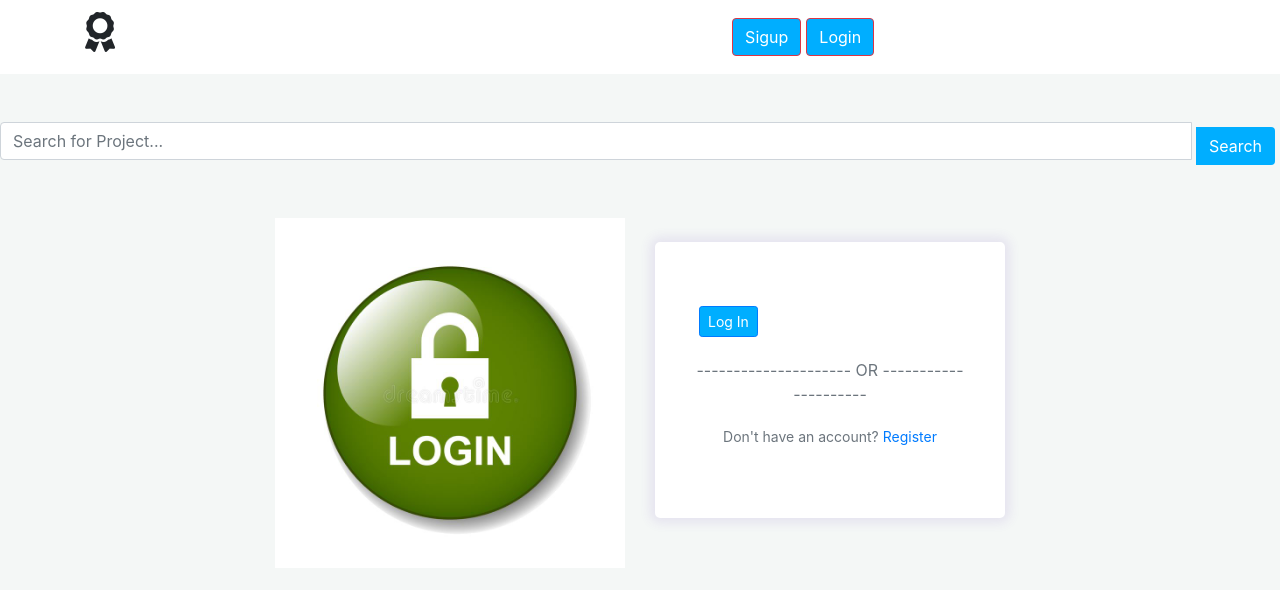
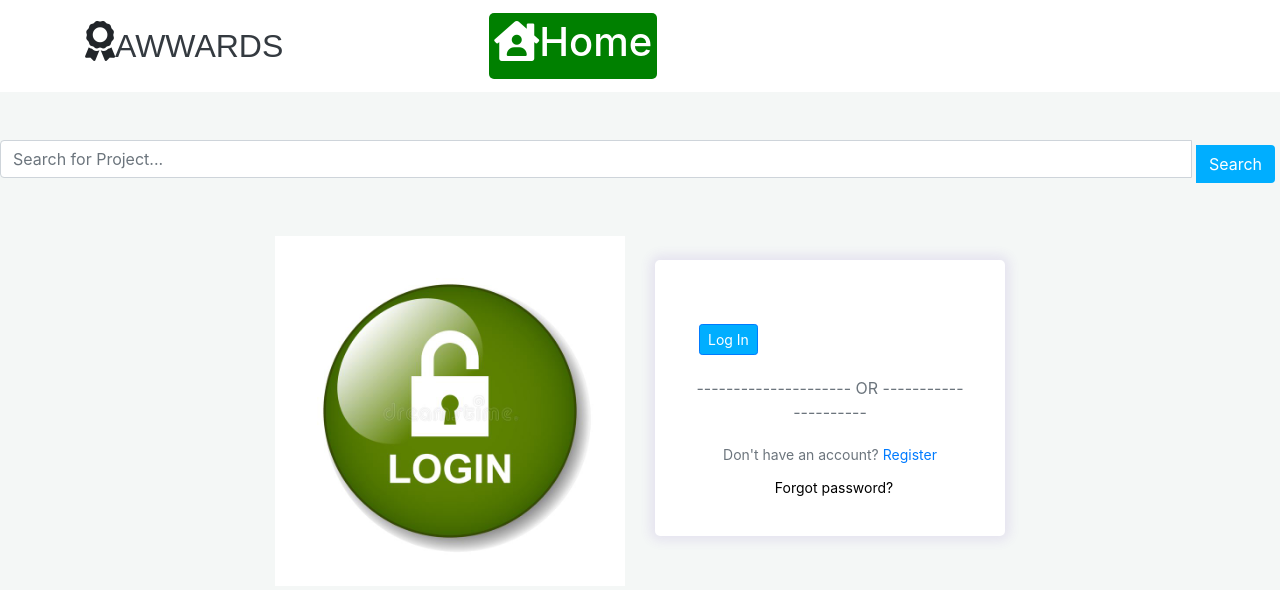
Before and after one commit to albunus/Awwards, a Django app: template award/templates/registration/login.html in a window 1280 px wide. Shown: the top 590 px of the page. Run offline with Django 3.2, Linux system fonts and the light colour scheme; the template is opened without the code that fills it, so the values that code supplies are empty; some libraries are stand-ins or nearby versions; some web fonts are replaced.

Commit message:
deployment

```diff
--- a/Awwards/urls.py
+++ b/Awwards/urls.py
@@ -21,7 +21,7 @@
 
 urlpatterns = [
     path("admin/", admin.site.urls),
-    path("accounts/register/",RegistrationView.as_view(success_url="/profile"),name="django_registration_register",),
+    path("accounts/register/",RegistrationView.as_view(success_url="/profile/"),name="django_registration_register",),
     path("accounts/", include("django_registration.backends.one_step.urls")),
     path("accounts/", include("django.contrib.auth.urls")),
     path("api-auth/", include("rest_framework.urls")),
--- a/award/templates/base.html
+++ b/award/templates/base.html
@@ -17,9 +17,7 @@
     <link rel="stylesheet" href="https://cdnjs.cloudflare.com/ajax/libs/font-awesome/5.15.4/css/all.min.css"
         integrity="sha512-1ycn6IcaQQ40/MKBW2W4Rhis/DbILU74C1vSrLJxCq57o941Ym01SwNsOMqvEBFlcgUa6xLiPY/NS5R+E6ztJQ=="
         crossorigin="anonymous" referrerpolicy="no-referrer" />
-    <link href='http://fonts.googleapis.com/css?family=Open+Sans+Condensed:300' rel='stylesheet' type='text/css'>
-    <link rel="stylesheet" href="https://pro.fontawesome.com/releases/v5.10.0/css/all.css"
-          integrity="sha384-AYmEC3Yw5cVb3ZcuHtOA93w35dYTsvhLPVnYs9eStHfGJvOvKxVfELGroGkvsg+p" crossorigin="anonymous" />
+
     <!-- styles -->
     {% block styles %}
     {% bootstrap_css %}
--- a/award/templates/navbar.html
+++ b/award/templates/navbar.html
@@ -1,18 +1,17 @@
+
+
 <nav class="navbar navbar-expand-lg">
   <div class="container container-fluid"><h1><i class="fas fa-award"></i></h1>
-      <a class="navbar-brand" href="/">
-          Awwards
-      </a>
+      <a class="navbar-brand text-dark" href="/">Awwards</a>
       <button class="navbar-toggler" type="button" data-bs-toggle="collapse" data-bs-target="#navbarContent"
           aria-controls="navbarSupportedContent" aria-expanded="false" aria-label="Toggle navigation">
           <span class="navbar-toggler-icon"></span>
           <i class="fa fa-bars"></i>
       </button>
 
-      <div class="col-md-2"></div>
-      <a href="/"><i class="fas fa-house-user"></i>Home</a>
+      <div class="col-md-1"></div>
 
-      <div class="col-md-2"></div>
+      <div class="col-md-1"></div>
       <div class="collapse navbar-collapse" id="navbarContent">
           <ul class="navbar-nav me-auto mb-2 mb-lg-0">
           </ul>
@@ -25,12 +24,12 @@
 
                 <div class="col-md-2"></div>
 
-                <li class="dropdown">
+                <li class="dropdown text-dark">
                   <a href="#" class="dropdown-toggle btn btn-default" data-toggle="dropdown" role="button"
                     aria-expanded="false">Dashboard Nav
                     <span class="caret"></span>
                   </a>
-                  <ul class="dropdown-menu" role="menu">
+                  <ul class="dropdown-menu text-dark" role="menu">
                     <li>
                       <a href="/admin/">Admin</a>
                     </li>
@@ -47,10 +46,7 @@
                 </li>
                 {% else %}
                 <li>
-                  <a class='btn btn-danger' style="color: white;" href="accounts/register">Sigup</a>
-                </li>
-                <li>
-                  <a class='btn btn-danger' style="color: white; margin-left:5px" href="accounts/login">Login</a>
+                <button><h1><a href="/" class="text-white"><i class="fas fa-house-user"></i>Home</a><h1></button>
                 </li>
 
                 {% endif %}
--- a/static/css/styles.css
+++ b/static/css/styles.css
@@ -18,7 +18,7 @@
     margin: 5px;
 }
 button:hover{
-  background-color: whitesmoke;
+    background-color: rgb(163, 145, 40);
     color: green;
 }
 
@@ -29,11 +29,6 @@
     background-color: white;
 }
 
-
-a {
-  color: white !important;
-
-}
 
 body {
   margin: 0;
```
Lines whose indentation alone changed are shown as unchanged.
